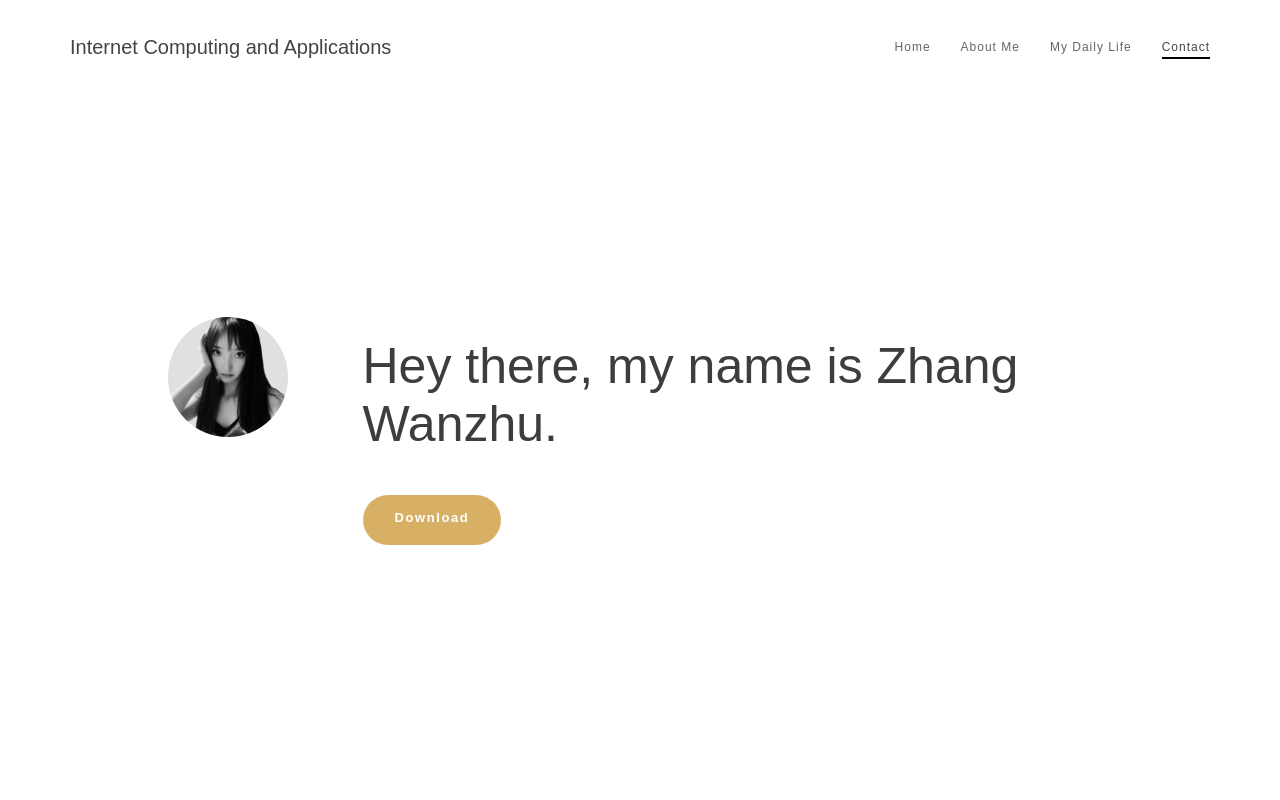
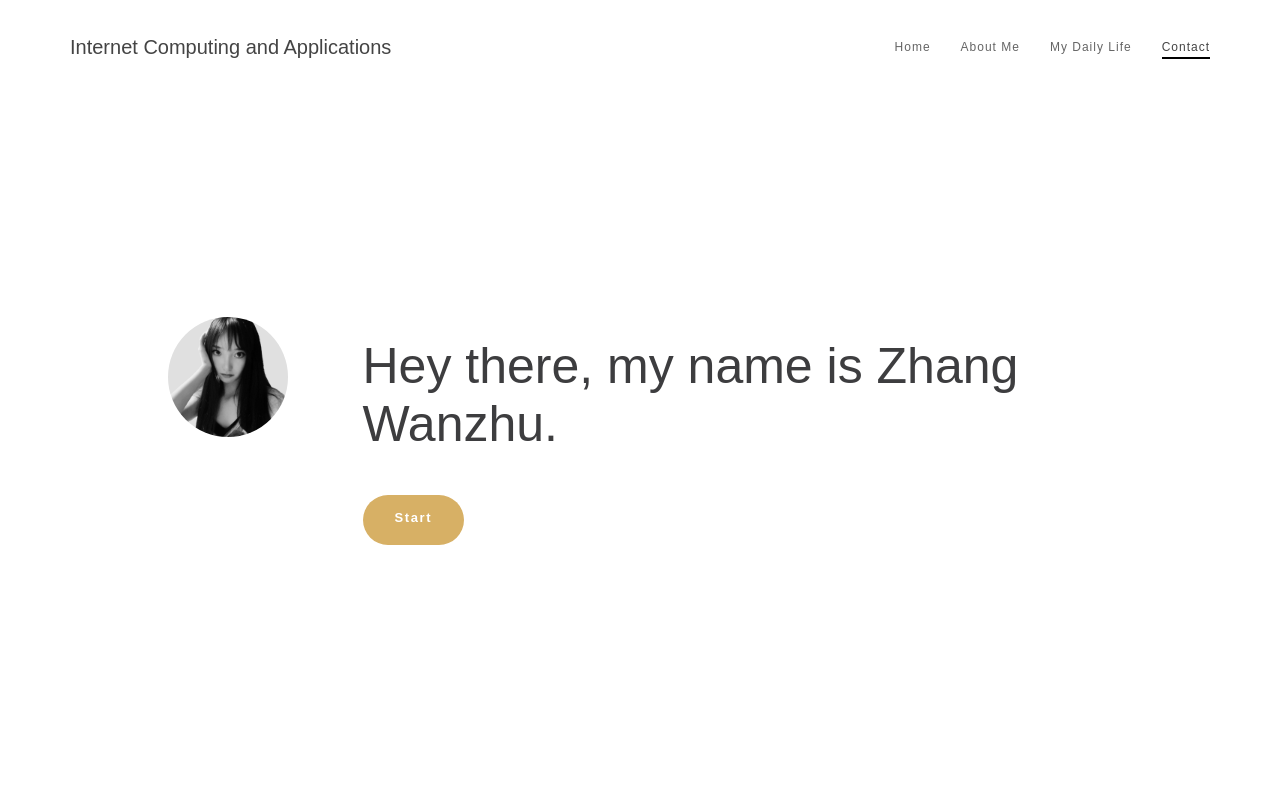
Before and after one commit to Romyzzz/Mid_Project, a plain HTML site: page index.html in a window 1280 px wide. Shown: the top 800 px of the page. Drawn offline with Linux system fonts and the light colour scheme; a web font is replaced by a local one.

Commit message:
index.html

```diff
--- a/index.html
+++ b/index.html
@@ -70,7 +70,7 @@
 
                <div class="col-md-8 col-sm-8">
                     <h1 class="wow fadeInUp" data-wow-delay="0.6s">Hey there, my name is Zhang Wanzhu.</h1>
-                    <a href="#" class="wow fadeInUp btn btn-default section-btn" data-wow-delay="1s">Download</a>
+                    <a href="#" class="wow fadeInUp btn btn-default section-btn" data-wow-delay="1s">Start</a>
                </div>
 
           </div>
```
